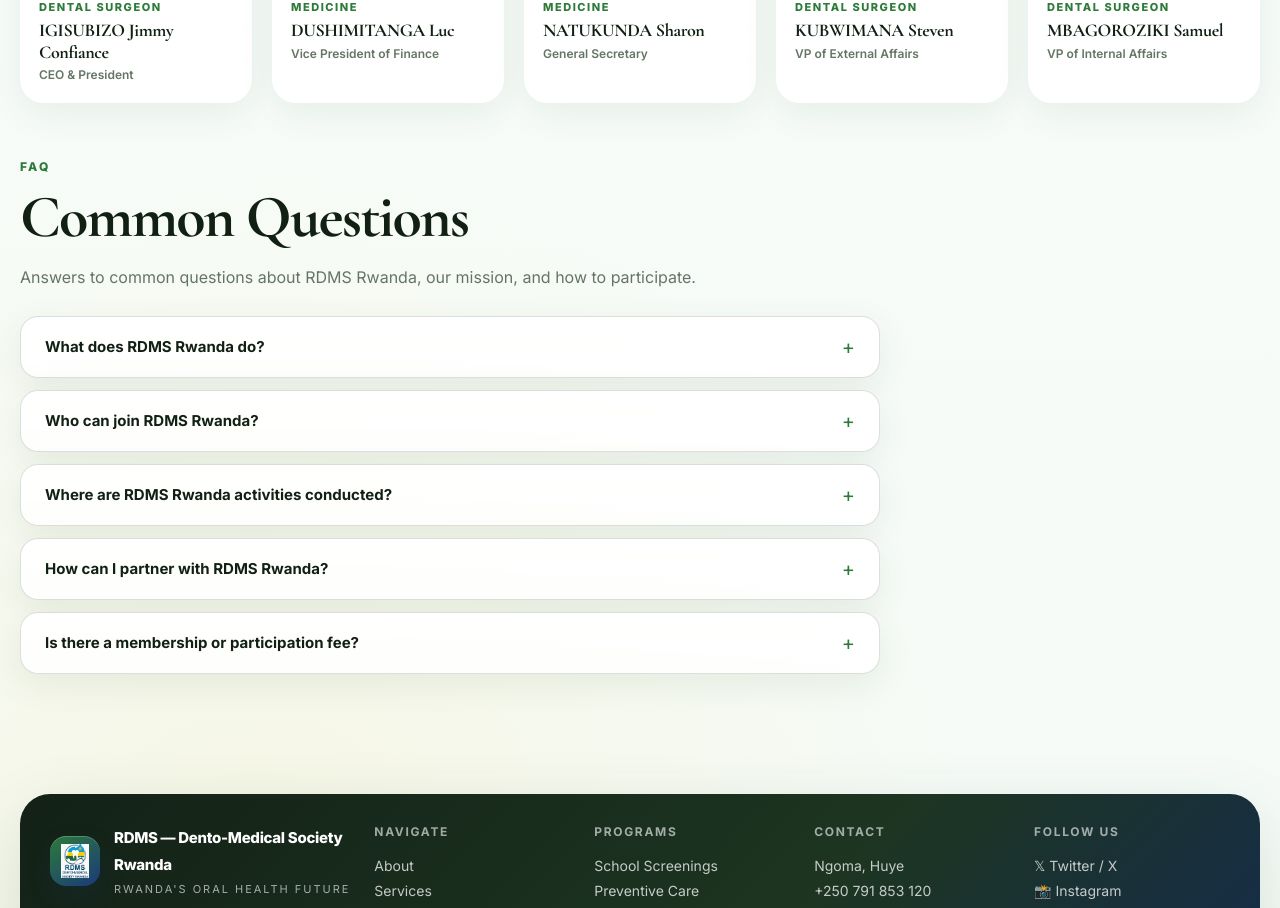
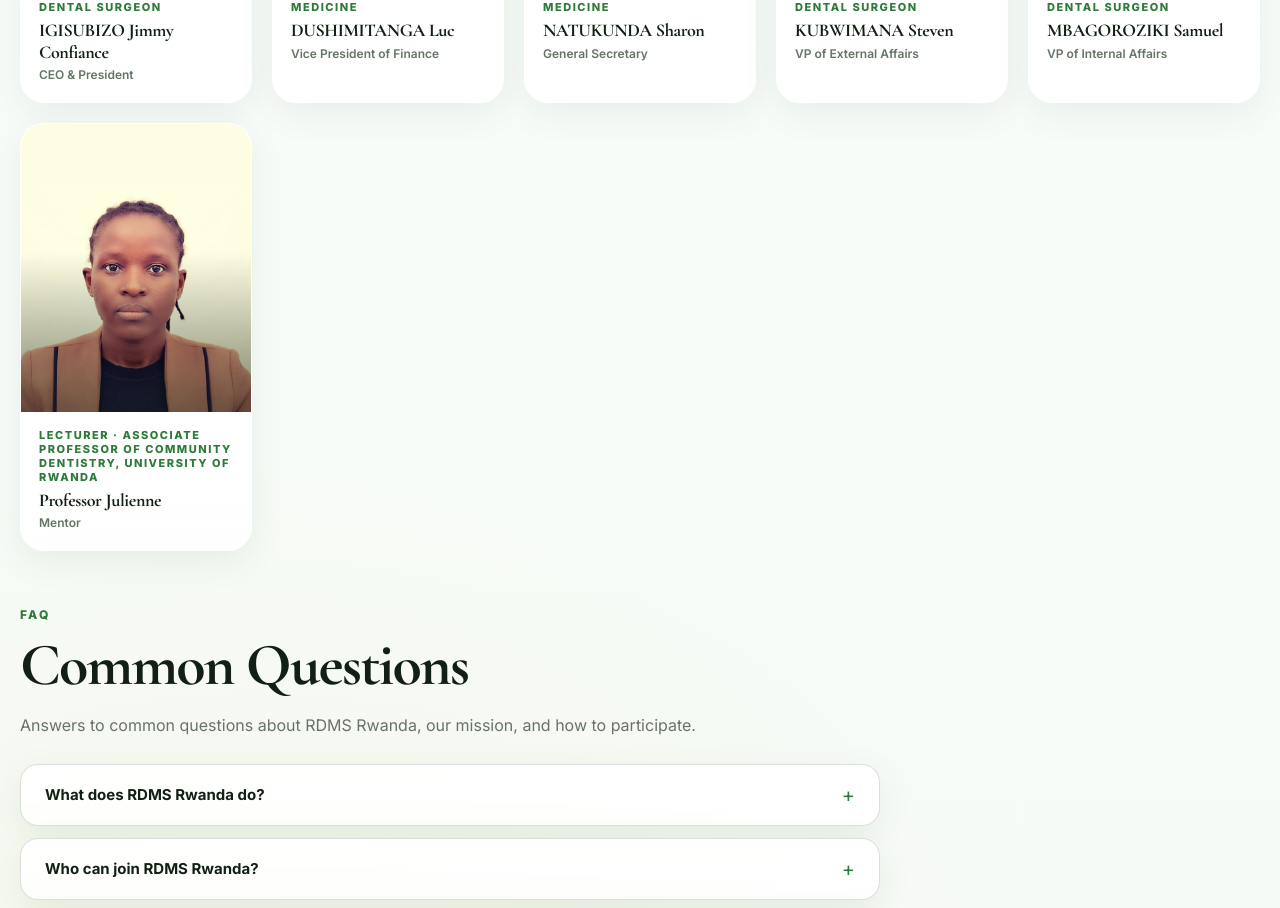
Before and after one commit to erwinatibor/rdms-website, a React (Vite) app: page /about in a window 1280 px wide. Shown: the part 1820-2728 px from the top of the page. Built offline with nearby package versions, Linux system fonts and the light colour scheme.

Commit message:
Add Professor Julienne as Mentor to team section

```diff
--- a/src/components/About.jsx
+++ b/src/components/About.jsx
@@ -53,6 +53,12 @@
     position: 'VP of Internal Affairs',
     occupation: 'Dental Surgeon',
     photo: '/MBAGOROZIKI Samuel.jpeg',
+  },
+  {
+    name: 'Professor Julienne',
+    position: 'Mentor',
+    occupation: 'Lecturer · Associate Professor of Community Dentistry, University of Rwanda',
+    photo: '/Julienne.jpeg',
   },
 ];
 
```
Also changed, not shown: assets/Julienne.jpeg (added).
